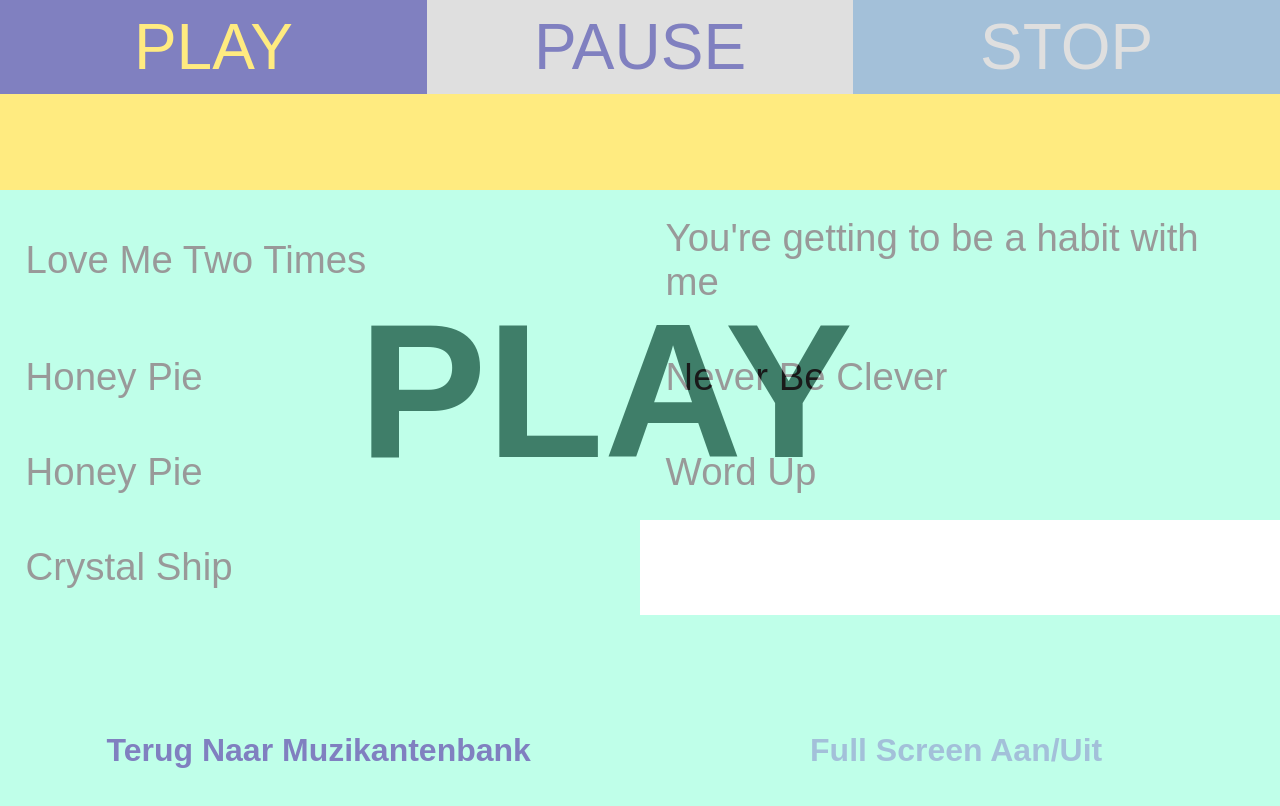
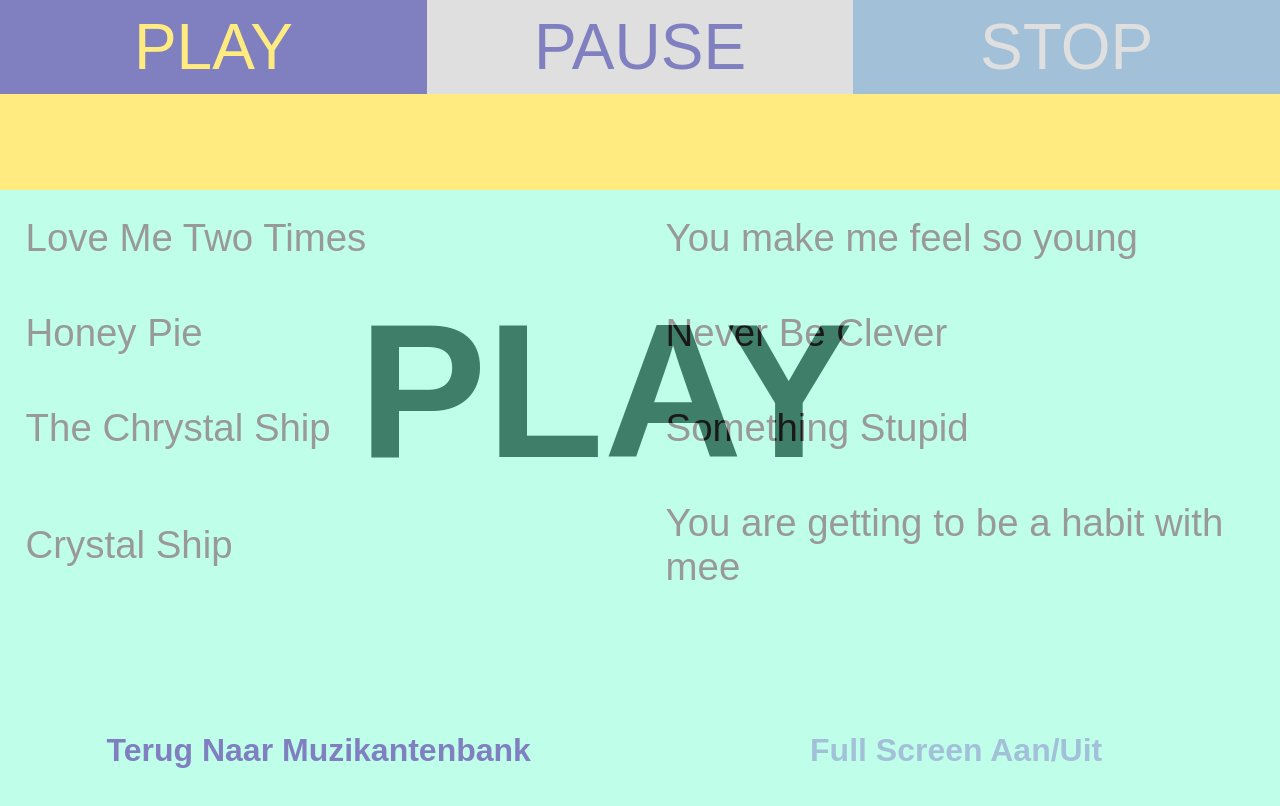
Before and after one commit to ajmap/a, a plain HTML site: page muziek/index.htm in a window 1280 px wide. Shown: the top 806 px of the page. Drawn offline with Linux system fonts and the light colour scheme.

Commit message:
Update index.htm

```diff
--- a/muziek/index.htm
+++ b/muziek/index.htm
@@ -132,12 +132,13 @@
     </div>
     <div class="playlist">
       <button data-src="demolmtt.mp3">Love Me Two Times</button>
-      <button data-src="demoygtbahwm.mp3">You're getting to be a habit with me</button>
+      <button data-src="demoymmfsy.mp3">You make me feel so young</button>
       <button data-src="demohp.mp3">Honey Pie</button>
       <button data-src="demonbc.mp3">Never Be Clever</button>
-      <button data-src="../e/b2p.mp3">Honey Pie</button>
-      <button data-src="../e/c2p.mp3">Word Up</button>
-      <button data-src="../e/demo.mp3">Crystal Ship</button>
+      <button data-src="demotcs.mp3">The Chrystal Ship</button>
+      <button data-src="demoss.mp3">Something Stupid</button>
+      <button data-src="The Girl From Ipanema.mp3">Crystal Ship</button>
+      <button data-src="demoygtbahwm.mp3">You are getting to be a habit with mee</button>
     </div>
     <audio id="audio"></audio>
     <footer><div id='bck'>Terug Naar Muzikantenbank</div><div id='fls'>Full Screen Aan/Uit</div></footer>
```
